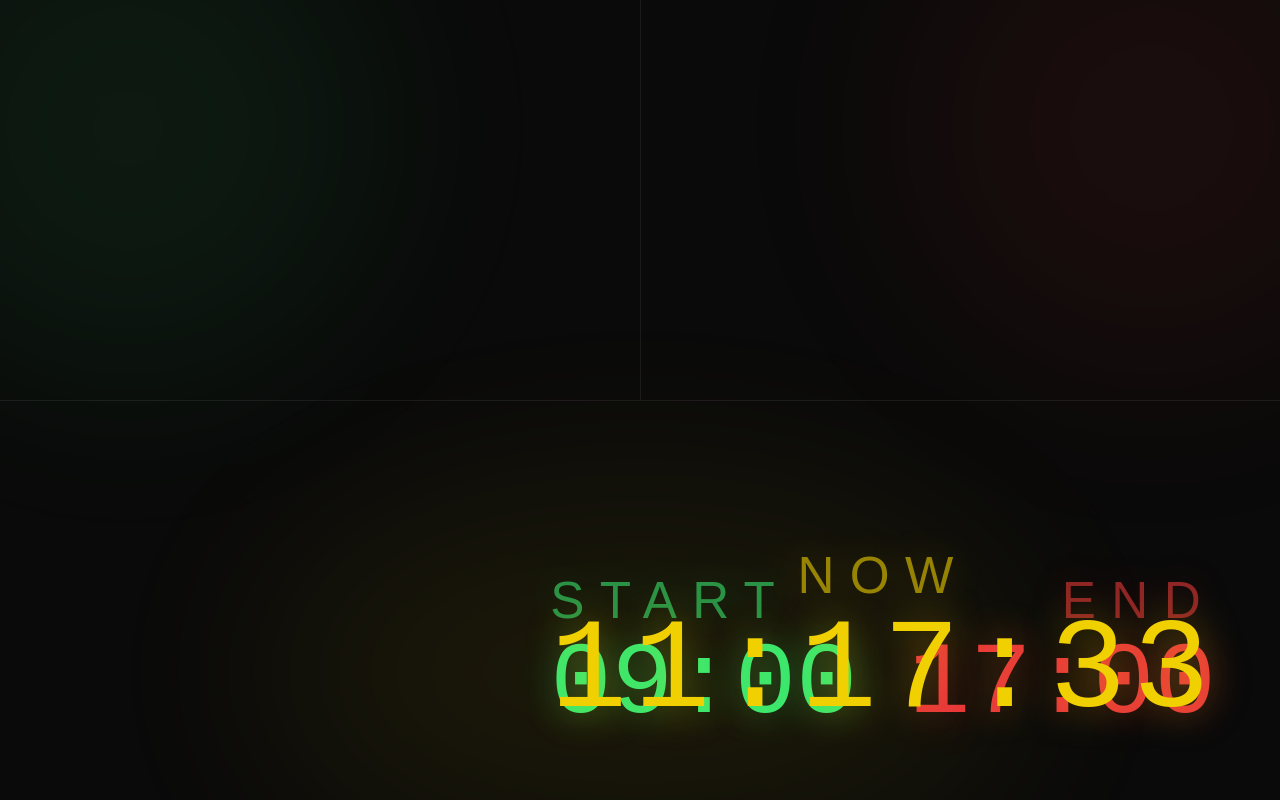
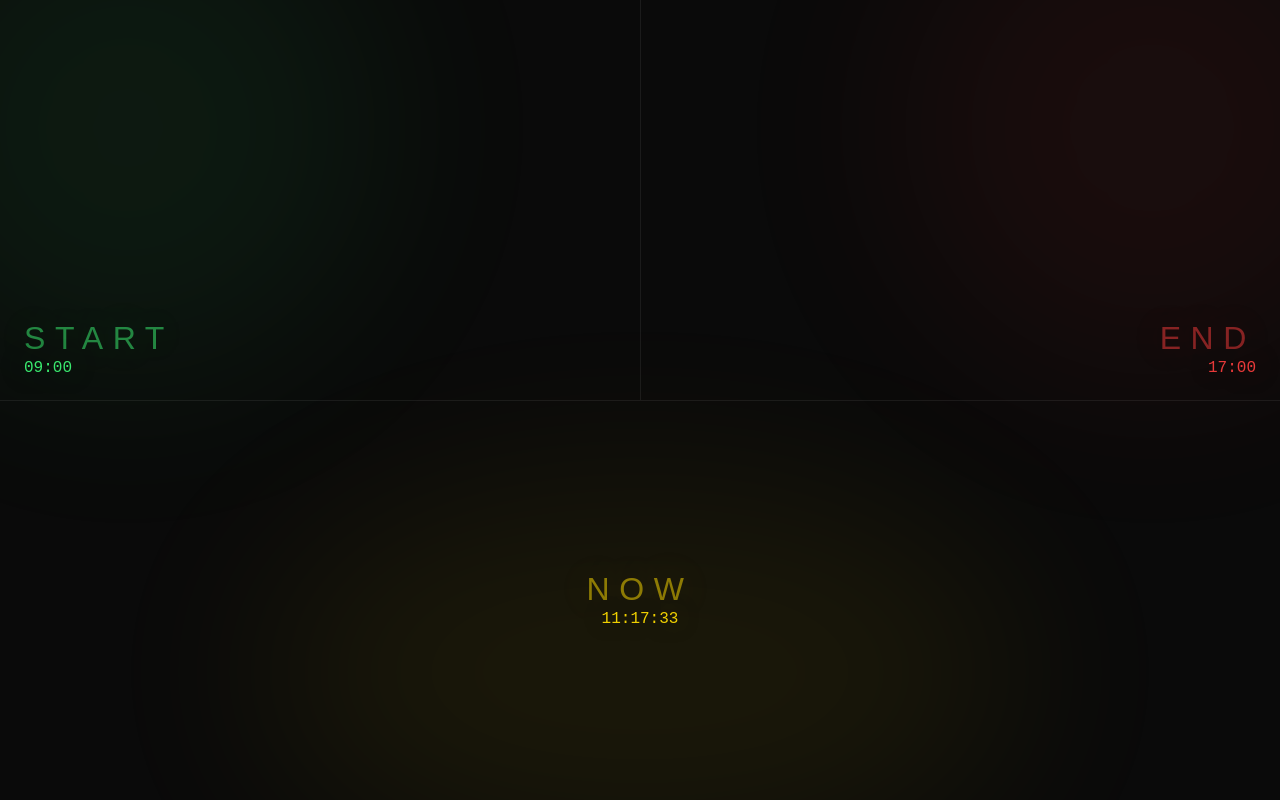
Before and after one commit to adaree1112/Clock, a plain HTML site: page index.html in a window 1280 px wide. Drawn offline with Linux system fonts and the light colour scheme.

Commit message:
Update index.html

````diff
--- a/index.html
+++ b/index.html
@@ -8,21 +8,14 @@
 <link href="https://fonts.googleapis.com/css2?family=Bebas+Neue&family=Share+Tech+Mono&display=swap" rel="stylesheet">
 <style>
   *, *::before, *::after { box-sizing: border-box; margin: 0; padding: 0; }
+  html, body { width: 100%; height: 100%; }
 
 body {
 background: #0a0a0a;
-min-height: 100vh;
-display: grid;
-grid-template-columns: 1fr 1fr;
-grid-template-rows: 1fr 1fr;
-grid-template-areas:
-“start end”
-“now   now”;
 overflow: hidden;
 font-family: ‘Bebas Neue’, sans-serif;
 }
 
-/* Subtle grid texture */
 body::before {
 content: ‘’;
 position: fixed;
@@ -35,117 +28,21 @@ pointer-events: none;
 z-index: 0;
 }
 
-.corner {
-position: relative;
-z-index: 1;
-padding: 5vw;
-display: flex;
-flex-direction: column;
-gap: 0.2em;
-}
-
-.label {
-font-size: clamp(1.2rem, 4vw, 3.5rem);
-letter-spacing: 0.3em;
-text-transform: uppercase;
-opacity: 0.6;
-}
-
-.time-display {
-font-family: ‘Share Tech Mono’, monospace;
-font-size: clamp(2rem, 8vw, 9rem);
-line-height: 1;
-cursor: pointer;
-transition: opacity 0.15s;
-position: relative;
-display: inline-block;
-width: fit-content;
-}
-
-.time-display:hover { opacity: 0.75; }
-
-.time-display::after {
-content: ‘✎’;
-font-family: sans-serif;
-font-size: 0.25em;
-position: absolute;
-top: 0.3em;
-right: -1.4em;
-opacity: 0;
-transition: opacity 0.2s;
-}
-.time-display:hover::after { opacity: 0.5; }
-
-/* Editing state */
-.time-input {
-font-family: ‘Share Tech Mono’, monospace;
-font-size: clamp(2rem, 8vw, 9rem);
-line-height: 1;
-background: transparent;
-border: none;
-border-bottom: 0.04em solid currentColor;
-outline: none;
-width: 5.5ch;
-padding: 0;
-caret-color: currentColor;
-}
-
-/* Start — top left, green */
-#start-corner {
-grid-area: start;
-align-items: flex-start;
-justify-content: flex-end;
-color: #39e86e;
-text-shadow: 0 0 40px rgba(57,232,110,0.4);
-}
-
-/* End — top right, red */
-#end-corner {
-grid-area: end;
-align-items: flex-end;
-justify-content: flex-end;
-text-align: right;
-color: #e83939;
-text-shadow: 0 0 40px rgba(232,57,57,0.4);
-}
-
-/* Now — bottom centre, yellow */
-#now-corner {
-grid-area: now;
-align-items: center;
-justify-content: flex-start;
-text-align: center;
-color: #f0d000;
-text-shadow: 0 0 40px rgba(240,208,0,0.4);
-}
-
-#now-corner .time-display {
-letter-spacing: 0.05em;
-cursor: default;
-font-size: clamp(3rem, 10vw, 11rem);
-}
-#now-corner .time-display:hover { opacity: 1; }
-#now-corner .time-display::after { display: none; }
-
-/* Divider lines */
 .h-line {
 position: fixed;
-left: 0; right: 0;
-top: 50%;
+left: 0; right: 0; top: 50%;
 height: 1px;
 background: rgba(255,255,255,0.07);
-z-index: 0;
+z-index: 1;
 }
 .v-line {
 position: fixed;
-top: 0; bottom: 50%;
-left: 50%;
+top: 0; bottom: 50%; left: 50%;
 width: 1px;
 background: rgba(255,255,255,0.07);
-z-index: 0;
+z-index: 1;
 }
 
-/* Glow blobs */
 .blob {
 position: fixed;
 border-radius: 50%;
@@ -154,9 +51,134 @@ opacity: 0.07;
 pointer-events: none;
 z-index: 0;
 }
-.blob-green { width: 40vw; height: 40vw; background: #39e86e; top: -10vw; left: -10vw; }
-.blob-red   { width: 40vw; height: 40vw; background: #e83939; top: -10vw; right: -10vw; }
-.blob-yellow{ width: 60vw; height: 30vw; background: #f0d000; bottom: -5vw; left: 50%; transform: translateX(-50%); }
+.blob-green  { width: 40vw; height: 40vw; background: #39e86e; top: -10vw; left: -10vw; }
+.blob-red    { width: 40vw; height: 40vw; background: #e83939; top: -10vw; right: -10vw; }
+.blob-yellow { width: 60vw; height: 30vw; background: #f0d000; bottom: -5vw; left: 50%; transform: translateX(-50%); }
+
+/* Quadrant containers — strictly clipped to their area */
+.corner {
+position: fixed;
+z-index: 2;
+overflow: hidden;
+display: flex;
+flex-direction: column;
+padding: 3vmin;
+}
+
+#start-corner {
+top: 0; left: 0;
+width: 50%; height: 50%;
+color: #39e86e;
+text-shadow: 0 0 40px rgba(57,232,110,0.35);
+align-items: flex-start;
+justify-content: flex-end;
+}
+
+#end-corner {
+top: 0; right: 0;
+width: 50%; height: 50%;
+color: #e83939;
+text-shadow: 0 0 40px rgba(232,57,57,0.35);
+align-items: flex-end;
+justify-content: flex-end;
+}
+
+#now-corner {
+bottom: 0; left: 0;
+width: 100%; height: 50%;
+color: #f0d000;
+text-shadow: 0 0 40px rgba(240,208,0,0.35);
+align-items: center;
+justify-content: center;
+}
+
+.label {
+font-size: clamp(0.6rem, 4vmin, 2rem);
+letter-spacing: 0.3em;
+text-transform: uppercase;
+opacity: 0.55;
+line-height: 1;
+margin-bottom: 0.2em;
+flex-shrink: 0;
+}
+
+/*
+HH:MM = 5 chars in Share Tech Mono.
+Each quadrant is 50vw wide with 3vmin padding each side = ~50vw - 6vmin available.
+Height per quadrant = 50vh - 6vmin padding - label height.
+We want the time to fill as much of the quadrant as possible.
+Use container queries via JS to set the right size, OR use a safe
+CSS value: the limiting dimension for a 5-char mono string in a 50vw box.
+
+```
+Share Tech Mono ch ≈ 0.6em, so 5ch ≈ 3em wide.
+Available width = 50vw - 6vmin → font = (50vw - 6vmin) / 3
+Available height = 50vh - 6vmin - label ≈ 50vh - 14vmin
+Take the min of both constraints.
+```
+
+*/
+.time-display {
+font-family: ‘Share Tech Mono’, monospace;
+/* width constraint: quadrant is 50vw, 5 chars × ~0.6 ch ratio */
+–fw: calc((50vw - 6vmin) / 3);
+/* height constraint: quadrant is 50vh minus padding and label */
+–fh: calc(50vh - 14vmin);
+font-size: min(var(–fw), var(–fh));
+line-height: 1;
+cursor: pointer;
+transition: opacity 0.15s;
+position: relative;
+display: inline-block;
+white-space: nowrap;
+flex-shrink: 0;
+}
+
+.time-display:hover { opacity: 0.7; }
+
+.time-display::after {
+content: ‘✎’;
+font-family: sans-serif;
+font-size: 0.2em;
+position: absolute;
+top: 0.1em;
+right: -1.5em;
+opacity: 0;
+transition: opacity 0.2s;
+}
+.time-display:hover::after { opacity: 0.45; }
+
+.time-input {
+font-family: ‘Share Tech Mono’, monospace;
+–fw: calc((50vw - 6vmin) / 3);
+–fh: calc(50vh - 14vmin);
+font-size: min(var(–fw), var(–fh));
+line-height: 1;
+background: transparent;
+border: none;
+border-bottom: 0.04em solid currentColor;
+outline: none;
+width: 5ch;
+padding: 0;
+caret-color: currentColor;
+color: inherit;
+flex-shrink: 0;
+}
+
+/*
+NOW spans full width (100vw) and HH:MM:SS = 8 chars.
+Width constraint: (100vw - 6vmin) / (8 × 0.6) ≈ (100vw - 6vmin) / 4.8
+Height constraint: 50vh - 14vmin
+*/
+#now-corner .time-display {
+–fw: calc((100vw - 6vmin) / 4.8);
+–fh: calc(50vh - 14vmin);
+font-size: min(var(–fw), var(–fh));
+cursor: default;
+}
+#now-corner .time-display:hover { opacity: 1; }
+#now-corner .time-display::after { display: none; }
+#now-corner .label { text-align: center; }
 </style>
 
 </head>
@@ -168,21 +190,15 @@ z-index: 0;
 <div class="h-line"></div>
 <div class="v-line"></div>
 
-<!-- START -->
-
 <div class="corner" id="start-corner">
   <div class="label">Start</div>
-  <span class="time-display" id="start-display" title="Click to edit">09:00</span>
+  <span class="time-display" id="start-display" title="Tap to edit">09:00</span>
 </div>
-
-<!-- END -->
 
 <div class="corner" id="end-corner">
   <div class="label">End</div>
-  <span class="time-display" id="end-display" title="Click to edit">17:00</span>
+  <span class="time-display" id="end-display" title="Tap to edit">17:00</span>
 </div>
-
-<!-- NOW -->
 
 <div class="corner" id="now-corner">
   <div class="label">Now</div>
@@ -190,14 +206,12 @@ z-index: 0;
 </div>
 
 <script>
-  // Editable time logic
   function makeEditable(displayEl) {
     displayEl.addEventListener('click', () => {
       const current = displayEl.textContent.trim();
       const input = document.createElement('input');
       input.type = 'time';
       input.className = 'time-input';
-      input.style.color = getComputedStyle(displayEl.parentElement).color;
       input.value = current;
       displayEl.replaceWith(input);
       input.focus();
@@ -211,11 +225,8 @@ z-index: 0;
 
       input.addEventListener('blur', commit);
       input.addEventListener('keydown', e => {
-        if (e.key === 'Enter') { e.preventDefault(); commit(); }
-        if (e.key === 'Escape') {
-          displayEl.textContent = current;
-          input.replaceWith(displayEl);
-        }
+        if (e.key === 'Enter')  { e.preventDefault(); commit(); }
+        if (e.key === 'Escape') { displayEl.textContent = current; input.replaceWith(displayEl); }
       });
     });
   }
@@ -223,12 +234,11 @@ z-index: 0;
   makeEditable(document.getElementById('start-display'));
   makeEditable(document.getElementById('end-display'));
 
-  // Ticking clock
   function tick() {
     const now = new Date();
-    const h = String(now.getHours()).padStart(2,'0');
-    const m = String(now.getMinutes()).padStart(2,'0');
-    const s = String(now.getSeconds()).padStart(2,'0');
+    const h = String(now.getHours()).padStart(2, '0');
+    const m = String(now.getMinutes()).padStart(2, '0');
+    const s = String(now.getSeconds()).padStart(2, '0');
     document.getElementById('now-display').textContent = `${h}:${m}:${s}`;
   }
   tick();
````
